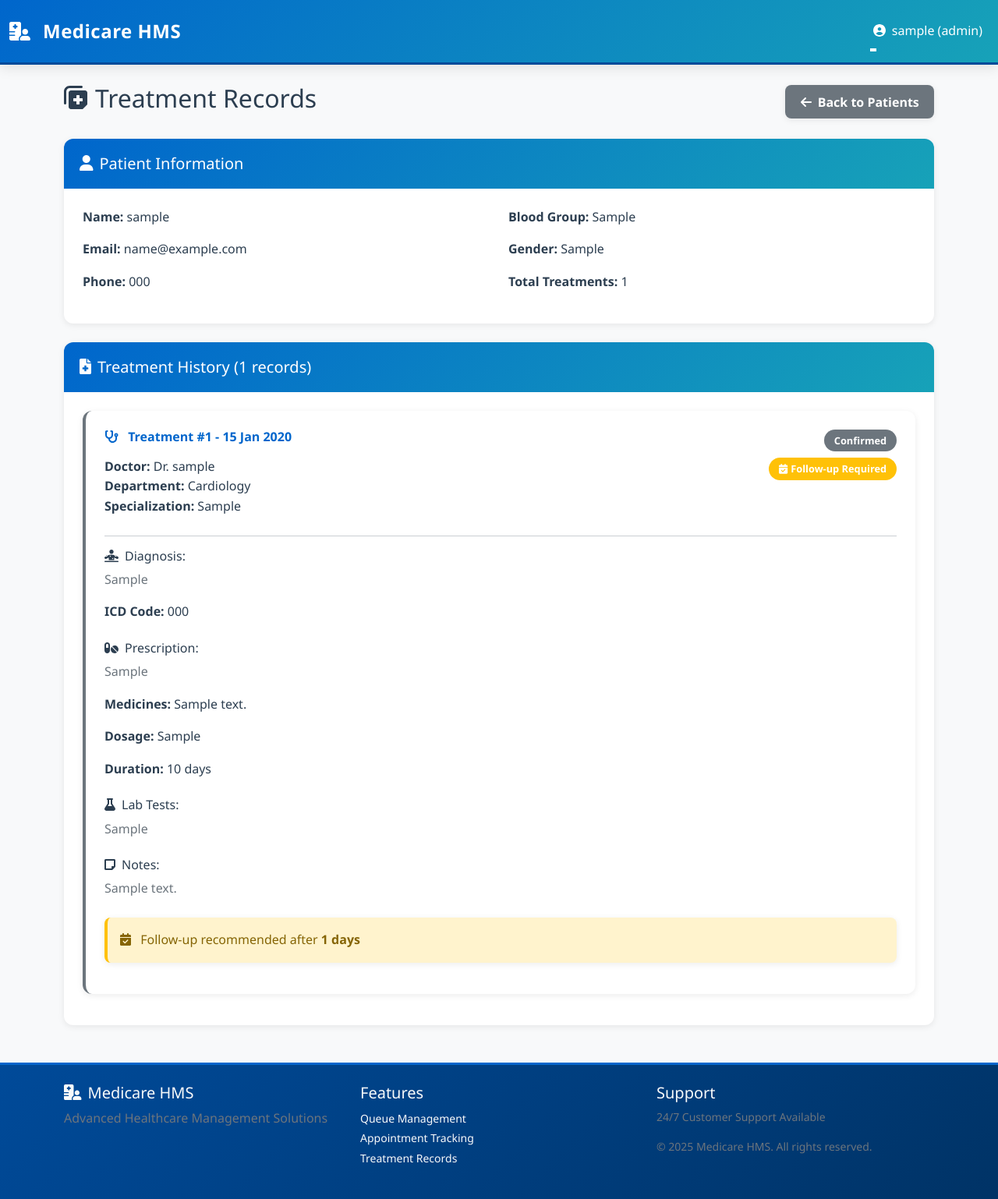
After one commit to atharvv05/Hospital-Management-System, a Flask app: page /admin/patient/1/treatments in a window 1280 px wide. The commit adds this page. Shown: the whole page at 78% size. Run offline with Flask 3, Linux system fonts and the light colour scheme; a user stored in the database is signed in; tables that the repository leaves empty hold one stand-in row (values such as "Sample post").

Commit message:
Milestone-HMS Appointment-Treatment: Complete appointment history viewing, enhanced double booking prevention, admin/doctor treatment record access

```diff
--- a/routes/admin.py
+++ b/routes/admin.py
@@ -6,6 +6,7 @@ from models.doctor import Doctor
 from models.patient import Patient
 from models.appointment import Appointment
 from models.department import Department
+from models.treatment import Treatment
 from datetime import datetime
 from sqlalchemy import or_, and_
 
@@ -48,6 +49,9 @@ def dashboard():
     # Get active patients (is_active = True)
     active_patients = Patient.query.join(User).filter(User.is_active == True).count()
 
+    # Total treatments
+    total_treatments = Treatment.query.count()
+
     # Department statistics
     departments = Department.query.all()
     dept_stats = []
@@ -66,6 +70,7 @@ def dashboard():
                          total_appointments=total_appointments,
                          upcoming_appointments=upcoming_appointments,
                          past_appointments=past_appointments,
+                         total_treatments=total_treatments,
                          dept_stats=dept_stats)
 
 @admin_bp.route('/doctors')
@@ -355,3 +360,23 @@ def remove_patient(patient_id):
         flash(f'Error removing patient: {str(e)}', 'danger')
 
     return redirect(url_for('admin.patients'))
+
+@admin_bp.route('/patient/<int:patient_id>/treatments')
+@login_required
+@admin_required
+def patient_treatments(patient_id):
+    """View all treatment records for a specific patient"""
+    patient = Patient.query.get_or_404(patient_id)
+    treatments = Treatment.query.filter_by(patient_id=patient_id).order_by(Treatment.created_at.desc()).all()
+
+    return render_template('admin/patient_treatments.html', patient=patient, treatments=treatments)
+
+@admin_bp.route('/treatments')
+@login_required
+@admin_required
+def all_treatments():
+    """View all treatment records in the system"""
+    page = request.args.get('page', 1, type=int)
+    treatments = Treatment.query.order_by(Treatment.created_at.desc()).paginate(page=page, per_page=15)
+
+    return render_template('admin/treatments.html', treatments=treatments)
--- /dev/null
+++ b/templates/admin/patient_treatments.html
@@ -0,0 +1,147 @@
+{% extends "base.html" %}
+
+{% block title %}Patient Treatment Records - Medicare HMS{% endblock %}
+
+{% block content %}
+<div class="container mt-4">
+    <div class="row mb-4">
+        <div class="col-md-12">
+            <div class="d-flex justify-content-between align-items-center">
+                <h2>
+                    <i class="fas fa-notes-medical me-2"></i>Treatment Records
+                </h2>
+                <a href="{{ url_for('admin.patients') }}" class="btn btn-secondary">
+                    <i class="fas fa-arrow-left me-2"></i>Back to Patients
+                </a>
+            </div>
+        </div>
+    </div>
+
+    <!-- Patient Info Card -->
+    <div class="card mb-4">
+        <div class="card-header bg-info text-white">
+            <h5 class="mb-0">
+                <i class="fas fa-user me-2"></i>Patient Information
+            </h5>
+        </div>
+        <div class="card-body">
+            <div class="row">
+                <div class="col-md-6">
+                    <p><strong>Name:</strong> {{ patient.user.username }}</p>
+                    <p><strong>Email:</strong> {{ patient.user.email }}</p>
+                    <p><strong>Phone:</strong> {{ patient.phone or 'N/A' }}</p>
+                </div>
+                <div class="col-md-6">
+                    <p><strong>Blood Group:</strong> {{ patient.blood_group or 'N/A' }}</p>
+                    <p><strong>Gender:</strong> {{ patient.gender or 'N/A' }}</p>
+                    <p><strong>Total Treatments:</strong> {{ treatments|length }}</p>
+                </div>
+            </div>
+        </div>
+    </div>
+
+    <!-- Treatments List -->
+    {% if treatments %}
+    <div class="card">
+        <div class="card-header bg-primary text-white">
+            <h5 class="mb-0">
+                <i class="fas fa-file-medical me-2"></i>Treatment History ({{ treatments|length }} records)
+            </h5>
+        </div>
+        <div class="card-body">
+            {% for treatment in treatments %}
+            <div class="card mb-3 border-start border-4 {% if treatment.status == 'Active' %}border-success{% elif treatment.status == 'Completed' %}border-primary{% else %}border-secondary{% endif %}">
+                <div class="card-body">
+                    <div class="row">
+                        <div class="col-md-8">
+                            <h6 class="card-title">
+                                <i class="fas fa-stethoscope me-2"></i>
+                                Treatment #{{ treatment.id }} - {{ treatment.created_at.strftime('%d %b %Y') }}
+                            </h6>
+                            <p class="mb-2">
+                                <strong>Doctor:</strong> Dr. {{ treatment.doctor.user.username }}<br>
+                                <strong>Department:</strong> {{ treatment.doctor.department.name }}<br>
+                                <strong>Specialization:</strong> {{ treatment.doctor.specialization }}
+                            </p>
+                        </div>
+                        <div class="col-md-4 text-end">
+                            <span class="badge {% if treatment.status == 'Active' %}bg-success{% elif treatment.status == 'Completed' %}bg-primary{% else %}bg-secondary{% endif %} mb-2">
+                                {{ treatment.status }}
+                            </span>
+                            {% if treatment.follow_up_required %}
+                            <br><span class="badge bg-warning">
+                                <i class="fas fa-calendar-check me-1"></i>Follow-up Required
+                            </span>
+                            {% endif %}
+                        </div>
+                    </div>
+
+                    <hr>
+
+                    <div class="row">
+                        <div class="col-md-12">
+                            <h6><i class="fas fa-diagnoses me-2"></i>Diagnosis:</h6>
+                            <p class="text-muted">{{ treatment.diagnosis or 'No diagnosis recorded' }}</p>
+
+                            {% if treatment.icd_code %}
+                            <p><strong>ICD Code:</strong> {{ treatment.icd_code }}</p>
+                            {% endif %}
+                        </div>
+                    </div>
+
+                    <div class="row mt-2">
+                        <div class="col-md-12">
+                            <h6><i class="fas fa-pills me-2"></i>Prescription:</h6>
+                            <p class="text-muted">{{ treatment.prescription or 'No prescription' }}</p>
+
+                            {% if treatment.medicine_details %}
+                            <p><strong>Medicines:</strong> {{ treatment.medicine_details }}</p>
+                            {% endif %}
+
+                            {% if treatment.dosage_instructions %}
+                            <p><strong>Dosage:</strong> {{ treatment.dosage_instructions }}</p>
+                            {% endif %}
+
+                            {% if treatment.duration_days %}
+                            <p><strong>Duration:</strong> {{ treatment.duration_days }} days</p>
+                            {% endif %}
+                        </div>
+                    </div>
+
+                    {% if treatment.lab_tests_recommended %}
+                    <div class="row mt-2">
+                        <div class="col-md-12">
+                            <h6><i class="fas fa-flask me-2"></i>Lab Tests:</h6>
+                            <p class="text-muted">{{ treatment.lab_tests_recommended }}</p>
+                        </div>
+                    </div>
+                    {% endif %}
+
+                    {% if treatment.notes %}
+                    <div class="row mt-2">
+                        <div class="col-md-12">
+                            <h6><i class="fas fa-sticky-note me-2"></i>Notes:</h6>
+                            <p class="text-muted">{{ treatment.notes }}</p>
+                        </div>
+                    </div>
+                    {% endif %}
+
+                    {% if treatment.follow_up_required and treatment.follow_up_days %}
+                    <div class="alert alert-warning mt-2">
+                        <i class="fas fa-calendar-check me-2"></i>
+                        Follow-up recommended after <strong>{{ treatment.follow_up_days }} days</strong>
+                    </div>
+                    {% endif %}
+                </div>
+            </div>
+            {% endfor %}
+        </div>
+    </div>
+    {% else %}
+    <div class="alert alert-info">
+        <i class="fas fa-info-circle me-2"></i>
+        No treatment records found for this patient.
+    </div>
+    {% endif %}
+</div>
+{% endblock %}
--- a/templates/admin/patients.html
+++ b/templates/admin/patients.html
@@ -77,6 +77,10 @@
                                         <small>{{ patient.created_at.strftime('%Y-%m-%d') if patient.created_at else 'N/A' }}</small>
                                     </td>
                                     <td>
+                                        <a href="{{ url_for('admin.patient_treatments', patient_id=patient.id) }}"
+                                           class="btn btn-sm btn-info me-1" title="View Treatment History">
+                                            <i class="fas fa-file-medical"></i>
+                                        </a>
                                         <form method="POST" style="display: inline;">
                                             {% if patient.user.is_active %}
                                                 <button type="submit" formaction="{{ url_for('admin.toggle_patient_status', patient_id=patient.id) }}"
```
Also changed, not shown: routes/doctor.py (+20 -0 lines), routes/patient.py (+15 -1 lines), templates/admin/dashboard.html (+6 -6 lines), templates/admin/treatments.html (added, +111 -0 lines), templates/doctor/patient_history.html (added, +156 -0 lines), templates/doctor/patients.html (+7 -0 lines).
